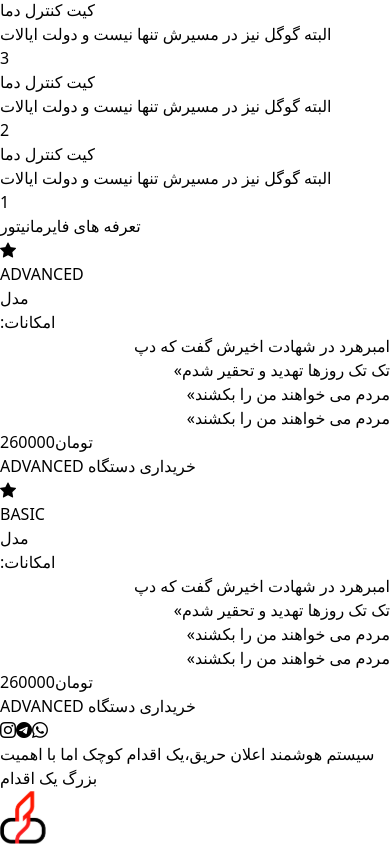
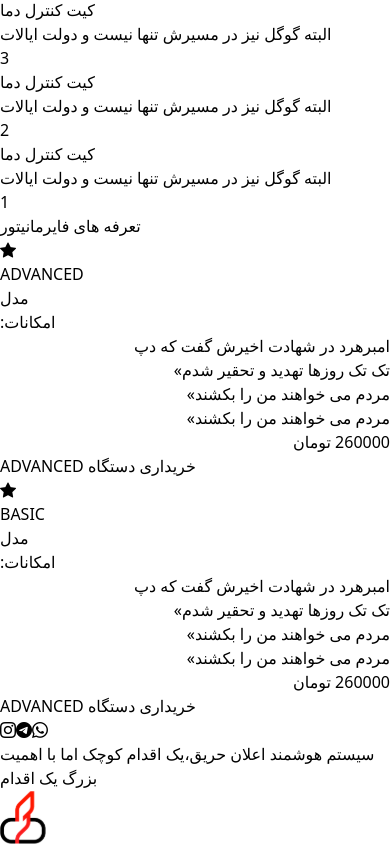
Before and after one commit to Marym-Zare/landing-page, a React (Vite) app in the folder landing-page/: page / in a window 390 px wide. Shown: the part 2129-2973 px from the top of the page. Built offline with nearby package versions, Linux system fonts and the light colour scheme.

Commit message:
style(Content): Fixes style for responsive window

```diff
--- a/landing-page/src/App.jsx
+++ b/landing-page/src/App.jsx
@@ -2,7 +2,7 @@ import { useState } from "react";
 import "./App.css";
 import Content from "./components/Content";
 import Header from "./components/Header";
-import Footer from "./components/Footer"
+import Footer from "./components/Footer";
 
 function App() {
   return (
--- a/landing-page/src/components/Content.jsx
+++ b/landing-page/src/components/Content.jsx
@@ -109,7 +109,7 @@ const Content = () => {
           <div className="sm:w-1/2 w-full h-1/3 sm:h-auto">
             <img className="w-full h-full sm:block hidden" src={video} alt="" />
             <img
-              className="w-[full] h-full sm:hidden block"
+              className="w-full h-full sm:hidden block"
               src={video2}
               alt=""
             />
@@ -200,7 +200,7 @@ const Content = () => {
             </div>
           </div>
         </div>
-        <div className="py-4 flex sm:flex-row flex-col sm:justify-between sm:mt-24 mt-10">
+        <div className="py-4 flex sm:flex-row flex-col-reverse sm:justify-between sm:mt-24 mt-10">
           <div className="flex items-center justify-end sm:justify-start sm:mb-0 mb-[21px]">
             <div className="text-right">
               <p className="sm:text-base text-sm text-[#FFFFFF] font-black sm:pt-0 pb-1">
@@ -261,8 +261,14 @@ const Content = () => {
             <div className="sm:w-[450px] w-[350px] bg-[#E72F23] sm:py-12 sm:px-[35px] p-6 text-right rounded-3xl sm:mr-8 mt-8 sm:mt-0 z-10">
               <div className="flex text-right justify-between items-center pt-2 sm:pb-10 pb-3">
                 <i className="text-[#130F26] sm:text-3xl text-2xl pr-6 bi bi-star-fill"></i>
-                <p className="sm:text-4xl text-2xl text-[#FFFFFF] font-bold">ADVANCED</p>
-                <p className="sm:text-4xl text-2xl text-[#FFFFFF] font-bold">مدل</p>
+                <div className="flex">
+                  <p className="sm:text-4xl text-2xl text-[#FFFFFF] font-bold">
+                    ADVANCED
+                  </p>
+                  <p className="sm:text-4xl text-2xl text-[#FFFFFF] font-bold pl-1">
+                    مدل
+                  </p>
+                </div>
               </div>
               <div>
                 <p className="text-lg text-[#FFFFFF] font-extrabold sm:block hidden">
@@ -285,11 +291,11 @@ const Content = () => {
                     <p>مردم می خواهند من را بکشند»</p>
                   </li>
                 </ul>
-                <p className="sm:text-4xl text-2xl text-[#FFFFFF] font-black sm:py-4 py-2">
-                  <span className="sm:text-4xl text-2xl text-[#FFFFFF] font-black">
-                    260000
-                  </span>
-                  تومان
+                <p
+                  dir="rtl"
+                  className="sm:text-4xl text-2xl text-[#FFFFFF] font-black sm:py-4 py-2"
+                >
+                  260000 تومان
                 </p>
                 <button className="sm:h-[45px] h-[33px] rounded-[80px] text-[#FFFFFF] sm:text-base text-sm font-normal border border-solid border-[#FFFFFF] pb-1 sm:px-6 px-[10px] sm:mt-4 mt-2">
                   ADVANCED خریداری دستگاه
@@ -300,10 +306,12 @@ const Content = () => {
               <div className="flex text-right justify-between items-center pt-2 sm:pb-10 pb-3">
                 <i className="text-[#FAFF00] sm:text-3xl text-2xl bi bi-star-fill"></i>
                 <div className="flex">
-                  <p className="sm:text-4xl text-2xl text-[#FD190A] font-bold px-6">
+                  <p className="sm:text-4xl text-2xl text-[#FD190A] font-bold">
                     BASIC
                   </p>
-                  <p className="sm:text-4xl text-2xl text-[#FFFFFF] font-bold">مدل</p>
+                  <p className="sm:text-4xl text-2xl text-[#FFFFFF] font-bold pl-1">
+                    مدل
+                  </p>
                 </div>
               </div>
               <div>
@@ -327,11 +335,11 @@ const Content = () => {
                     <p>مردم می خواهند من را بکشند»</p>
                   </li>
                 </ul>
-                <p className="sm:text-4xl text-2xl text-[#FFFFFF] font-black py-4">
-                  <span className="sm:text-4xl text-2xl text-[#FFFFFF] font-black">
-                    260000
-                  </span>
-                  تومان
+                <p
+                  dir="rtl"
+                  className="sm:text-4xl text-2xl text-[#FFFFFF] font-black py-4"
+                >
+                  260000 تومان
                 </p>
                 <button className="sm:h-[45px] h-[33px] rounded-[80px] text-[#FFFFFF] sm:text-base text-sm font-normal border border-solid border-[#FFFFFF] pb-1 sm:px-6 px-[10px] sm:mt-4 mt-2">
                   ADVANCED خریداری دستگاه
```
Also changed, not shown: landing-page/src/components/Footer.jsx (+6 -2 lines), landing-page/src/components/Header.jsx (+8 -4 lines).
